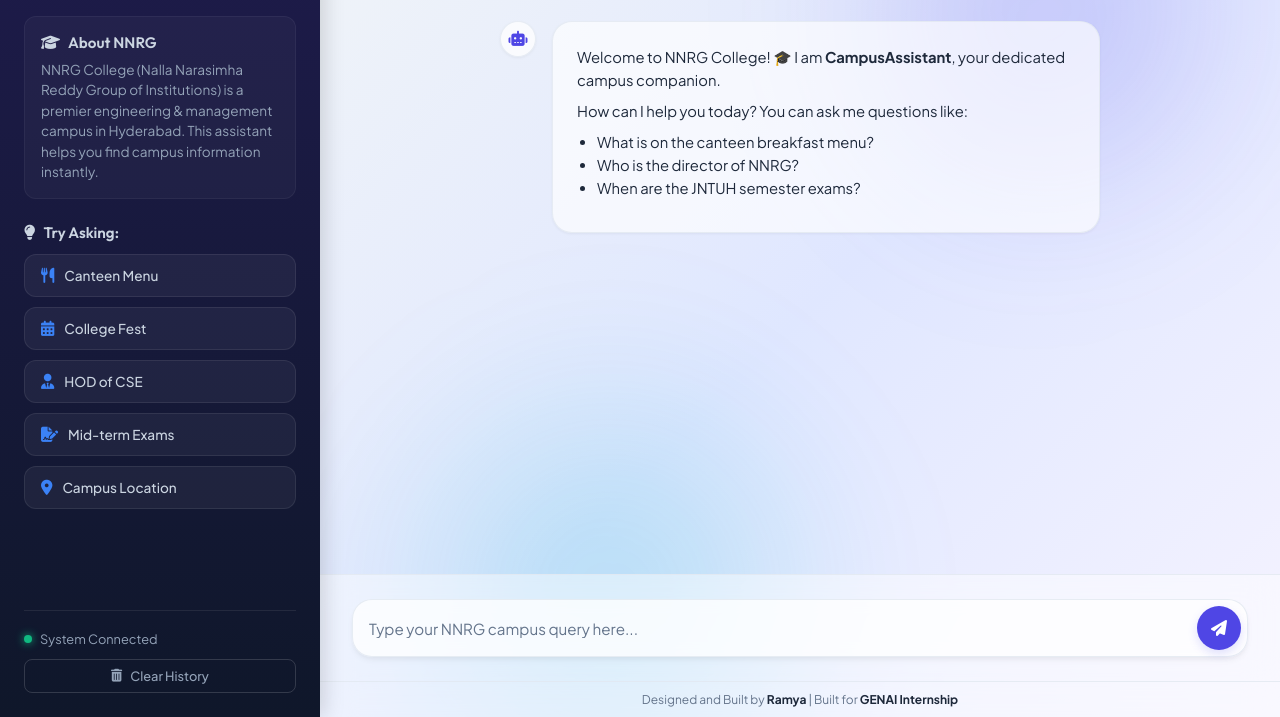
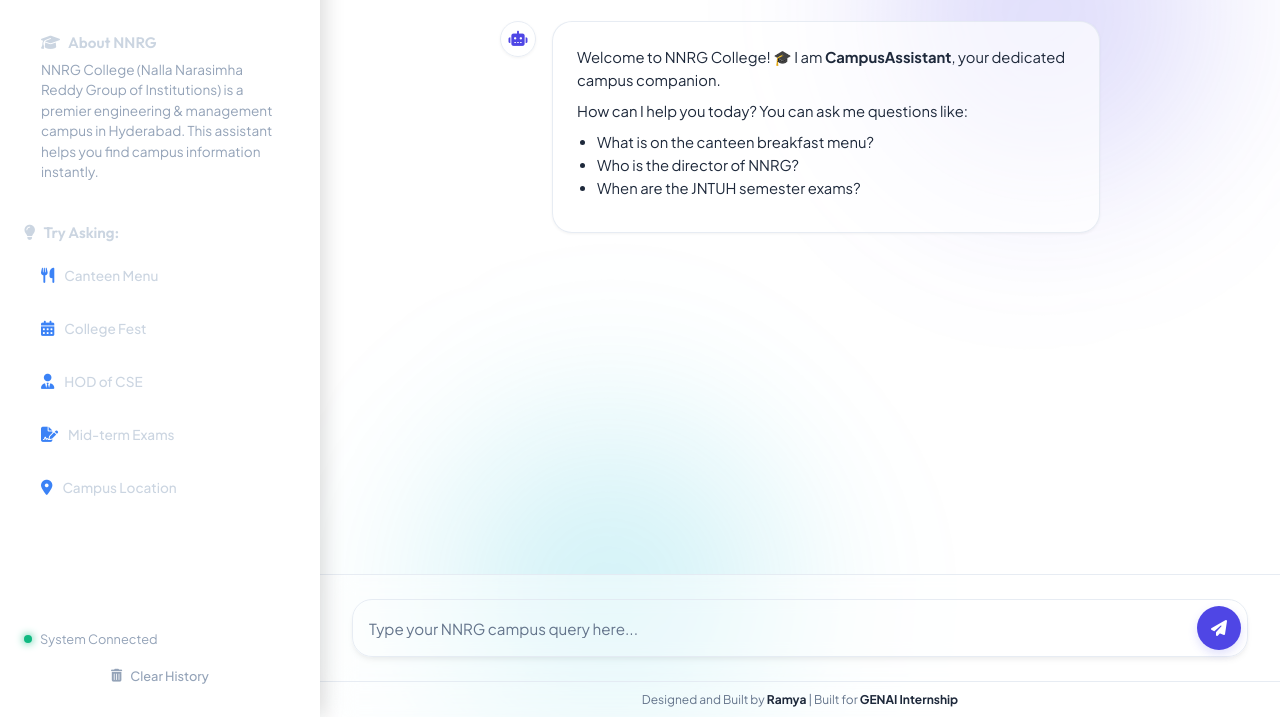
Before and after one commit to vujjiniramya7-byte/nnrg-campus-navigator, a plain HTML site: page public/index.html in a window 1280 px wide. Shown: the part 83-800 px from the top of the page. Drawn offline with nearby package versions, Linux system fonts and the light colour scheme.

Commit message:
Update style.css

```diff
--- a/public/style.css
+++ b/public/style.css
@@ -1,8 +1,8 @@
 /* Variables & Themes */
 :root {
-    --bg-primary: linear-gradient(135deg, #f0f4f8 0%, #e0e7ff 50%, #f5f3ff 100%);
-    --bg-secondary: rgba(255, 255, 255, 0.75);
-    --bg-sidebar: linear-gradient(180deg, #1e1b4b 0%, #0f172a 100%);
+    --bg-primary: background: linear-gradient(135deg, #EFF6FF, #EDE9FE);
+    --bg-secondary: background: #F1F5F9;
+    --bg-sidebar: background: #EFF6FF;
     --text-primary: #1e293b;
     --text-secondary: #64748b;
     --text-light: #f8fafc;
```
